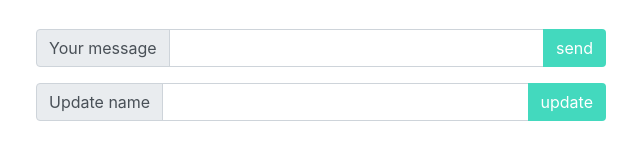
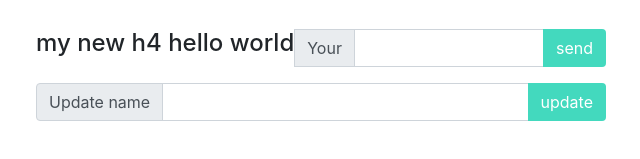
Before and after one commit to hernandez-jordan/Chatrooms, a plain HTML site: page index.html in a window 1280 px wide. Shown: the part 169-328 px from the top of the page, without its empty margins (319-959 px from the left). Drawn offline with Linux system fonts and the light colour scheme; no server answers.

Commit message:
My new file change

```diff
--- a/index.html
+++ b/index.html
@@ -33,8 +33,9 @@
   <!--  new chat form  -->
     <form class="new-chat my-3">
         <div class="input-group">
+          <h4>my new h4 hello world</h4>
             <div class="input-group-prepend">
-                <div class="input-group-text">Your message</div>
+                <div class="input-group-text">Your </div>
             </div>
             <input type="text" id="message" class="form-control" required>
             <div class="input-group-append">
```
